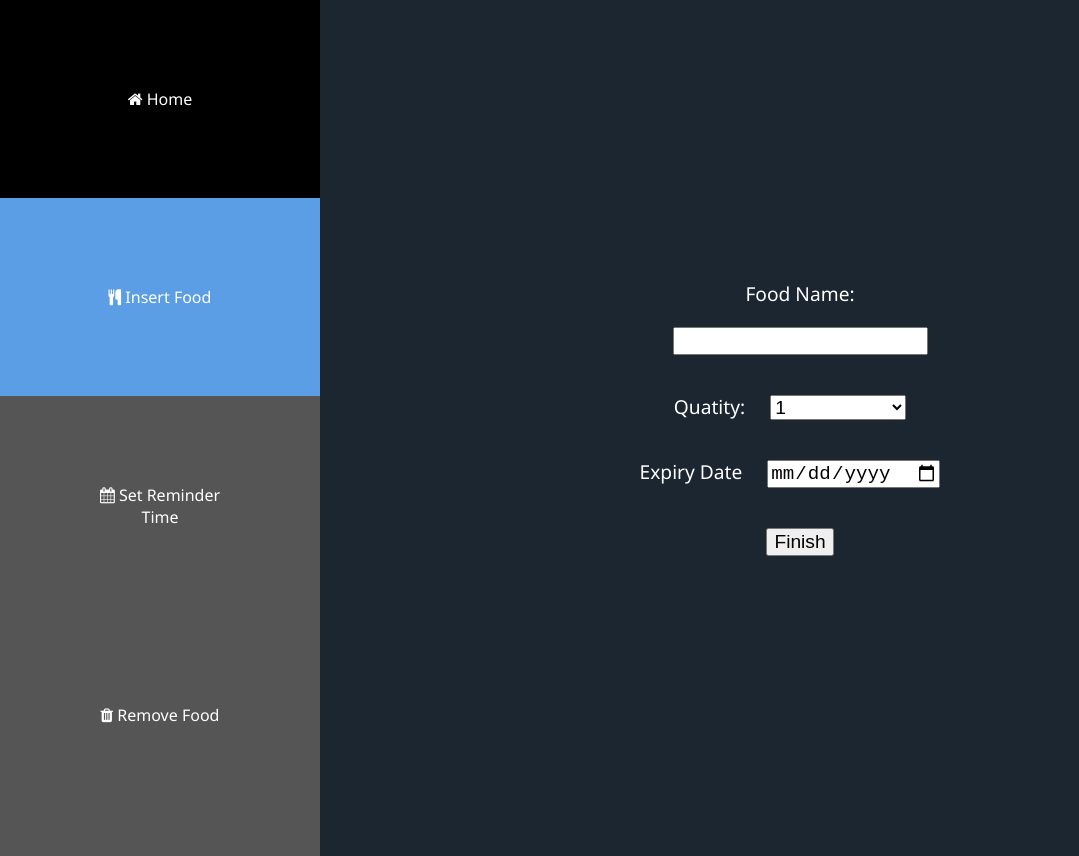
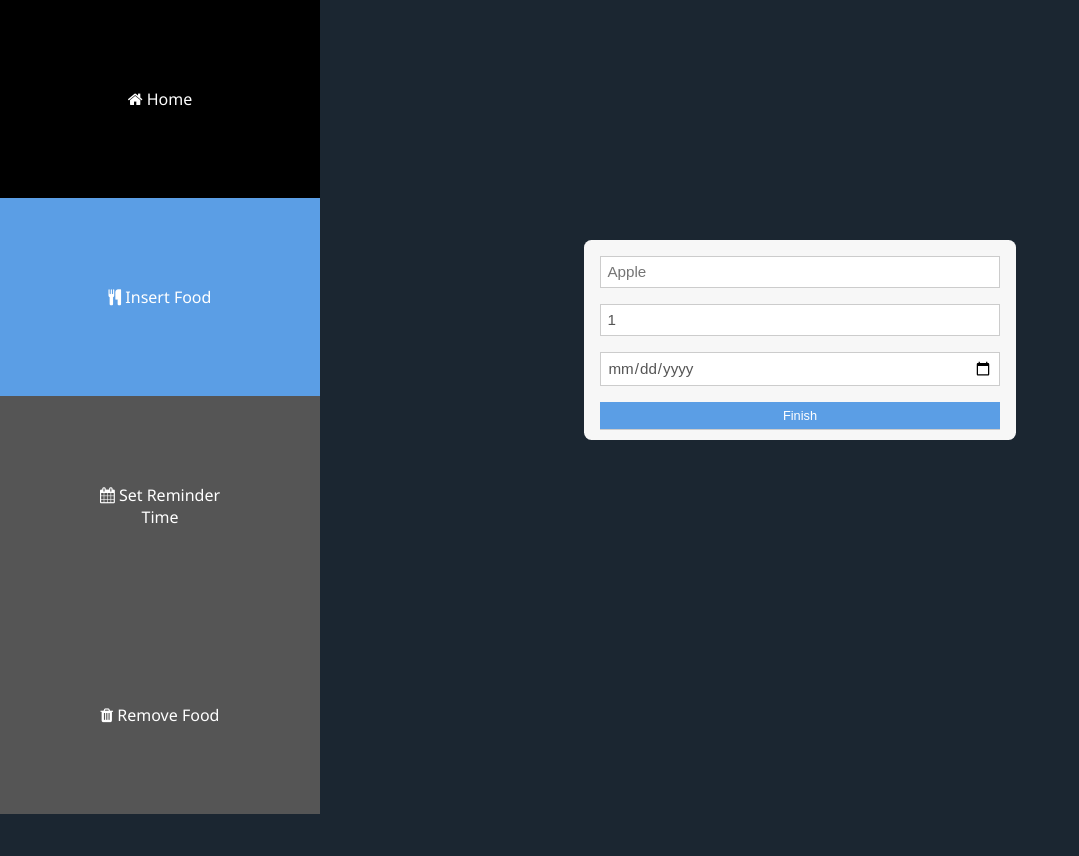
Before and after one commit to stoguri/INSEFridgeApp, a website: page public/InsertFood.html in a window 1280 px wide. Shown: the whole page, without its empty margins (0-1079 px from the left). After the commit the page ends 814 px from the top, so only its background shows below. Drawn offline with Linux system fonts and the light colour scheme.

Commit message:
Insert Food completed

```diff
--- a/public/InsertFood.html
+++ b/public/InsertFood.html
@@ -20,26 +20,15 @@
      <a href="DeleteFood.html"><i class="fa fa-trash"></i> Remove Food</a>
     </div>
 
-  <div id="InsertFood" class="inputFood">
-    Food Name: <input id="nameInput" class="rows" type="text" name="FoodName"><br>
-    Quatity: <select class="rows" id="Quantity"><br>
-               <option value = "1">1</option>
-               <option value = "2">2</option>
-               <option value = "3">3</option>
-               <option value = "4">4</option>
-               <option value = "5">5</option>
-               <option value = "6">6</option>
-               <option value = "7">7</option>
-               <option value = "8">8</option>
-               <option value = "9">9</option>
-               <option value = "10">10</option>
-               <option value = ">10">more than 10</option>
-            </select><br>
-    Expiry Date <input class="rows" id="date" type="date" value="dd/mm/yyyy"><br>
-    <input id="finish" class="rows" type="submit" value="Finish">
+    <div id="inputDiv" class="form-style-6">
+      <form id="inputForm" action="/inputFood" method="POST">
+        <input id="inputName" type="text" name="name" placeholder="Apple" />
+        <input id="inputQuantity" type="number" name="quantity" min="1" max="10" value="1"/>
+        <input id="inputExpiry" type="date" name="expiry">
+        <input id="inputSubmit" type="submit" value="Finish" />
+      </form>
     </div>
-
-
+  </div>
 
   <script src="./InsertFood.js"></script>
  </body>
--- a/public/InsertFood.js
+++ b/public/InsertFood.js
@@ -1,34 +1 @@
 'use strict'
-
-document.getElementById('finish').addEventListener('click', submitForm);
-
-const nameInput = document.getElementById('nameInput');
-const quantityInput = document.getElementById('Quantity');
-const expiryDateInput = document.getElementById('date');
-
-async function submitForm() {
-  doubleCheck();
-  if (doubleCheck == true) {
-    let name = nameInput.textContent;
-    let quantity = quantityInput.textContent;
-    let expiryDate = expiryDateInput.textContent;
-    const rawResponse = await fetch('/insertFood', {
-      method: 'POST',
-      headers: {
-        'Accept': 'application/json',
-        'Content-Type': 'application/json'
-      },
-      body: JSON.stringify({name: name, quantity: quantity, expiry: expiryDate})
-    });
-    const content = await rawResponse.json();
-
-    console.log(content);
-  } else {
-
-  }
-}
-
-
-function doubleCheck() {
-  return confirm("Are you happy with your input?")
-}
--- a/public/index.js
+++ b/public/index.js
@@ -4,7 +4,7 @@ document.getElementById('DropdownButton').addEventListener('click', showDropDown
 document.getElementById('Recent').addEventListener('click', sortRecent);
 document .getElementById('Alphabetical').addEventListener('click', sortAlphabetical);
 document.getElementById('quantity').addEventListener('click', sortQuantity);
-document.addEventListener('load', sortAlphabetical);
+window.addEventListener('load', sortAlphabetical);
 
 
 /*toggle between hiding and showing the dropdown content */
--- a/public/insertFoodStyle.css
+++ b/public/insertFoodStyle.css
@@ -18,7 +18,7 @@ body {
   grid-template-columns: 25vw 75vw;
   grid-template-rows: 1fr;
   grid-template-areas:
-  "navigation InsertFood"
+  "navigation inputDiv"
 }
 
 .navbar {
@@ -56,14 +56,63 @@ body {
   }
 }
 
-#InsertFood {
-  font-size: 1.5vw;
-  grid-area: InsertFood;
-  color: white ;
-  padding: 35vh;
+#inputDiv {
+    grid-area: inputDiv;
+    height: 21vh;
+    margin-top: 30vh;
 }
 
-.rows {
-  font-size: 1.5vw;
-  margin: 20px;
+#inputform {
+  height: 400px;
+
 }
+
+.form-style-6{
+  border-radius: 2mm;
+	max-width: 400px;
+	margin: 10px auto;
+	padding: 16px;
+	background: #F7F7F7;
+}
+
+.form-style-6 input[type="text"],
+.form-style-6 input[type="date"],
+.form-style-6 input[type="number"],
+.form-style-6 input[type="submit"],
+.form-style-6 select
+{
+	-webkit-transition: all 0.30s ease-in-out;
+	-moz-transition: all 0.30s ease-in-out;
+	-ms-transition: all 0.30s ease-in-out;
+	-o-transition: all 0.30s ease-in-out;
+	outline: none;
+	box-sizing: border-box;
+	-webkit-box-sizing: border-box;
+	-moz-box-sizing: border-box;
+	width: 100%;
+	background: #fff;
+	margin-bottom: 4%;
+	border: 1px solid #ccc;
+	padding: 0.5vw;
+	color: #555;
+	font: 95% Arial, Helvetica, sans-serif;
+}
+
+
+.form-style-6 input[type="submit"],
+.form-style-6 input[type="button"]{
+  font-size: 1vw;
+	box-sizing: border-box;
+	-webkit-box-sizing: border-box;
+	-moz-box-sizing: border-box;
+	width: 100%;
+	background: #5b9ee5;
+	border-top-style: none;
+	border-right-style: none;
+	border-left-style: none;
+	color: #fff;
+}
+.form-style-6 input[type="submit"]:hover,
+.form-style-6 input[type="button"]:hover{
+	background: black;
+}
```
Also changed, not shown: server.js (+13 -10 lines). Lines whose indentation alone changed are shown as unchanged.
